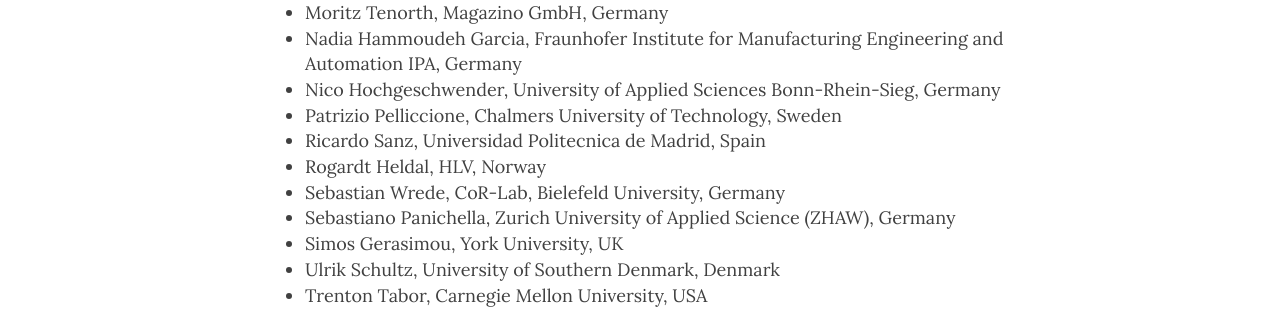
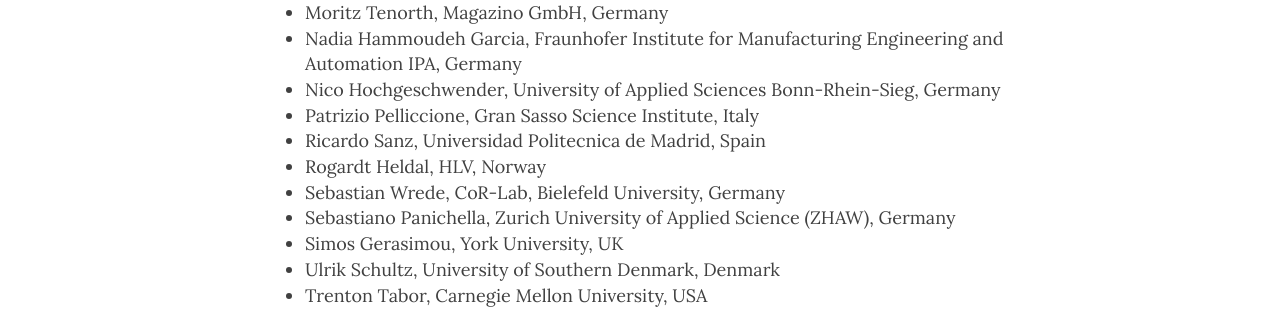
Before and after one commit to rose-workshops/rose-workshops.github.io, a Jekyll site: the page built from rose2022.md, in a window 1280 px wide and 900 px high, scrolled down 2766 px. Shown: the part 209-518 px from the top of the window. Built offline with Jekyll 4.4.1, drawn with Linux system fonts in a browser that asks for light colours; nearby versions of some CDN libraries.

Commit message:
Update rose2022.md

```diff
--- a/rose2022.md
+++ b/rose2022.md
@@ -78,7 +78,7 @@
 * Moritz Tenorth, Magazino GmbH, Germany
 * Nadia Hammoudeh Garcia, Fraunhofer Institute for Manufacturing Engineering and Automation IPA, Germany
 * Nico Hochgeschwender, University of Applied Sciences Bonn-Rhein-Sieg, Germany
-* Patrizio Pelliccione, Chalmers University of Technology, Sweden
+* Patrizio Pelliccione, Gran Sasso Science Institute, Italy
 * Ricardo Sanz, Universidad Politecnica de Madrid, Spain
 * Rogardt Heldal, HLV, Norway
 * Sebastian Wrede, CoR-Lab, Bielefeld University, Germany
```
